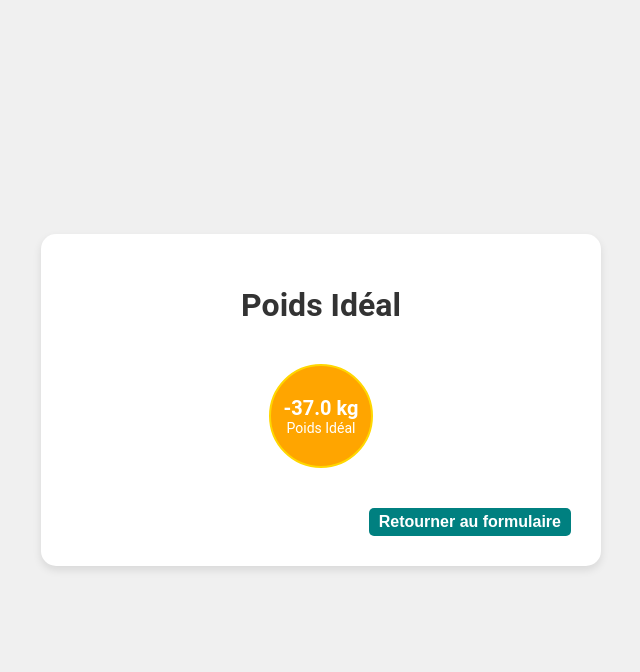
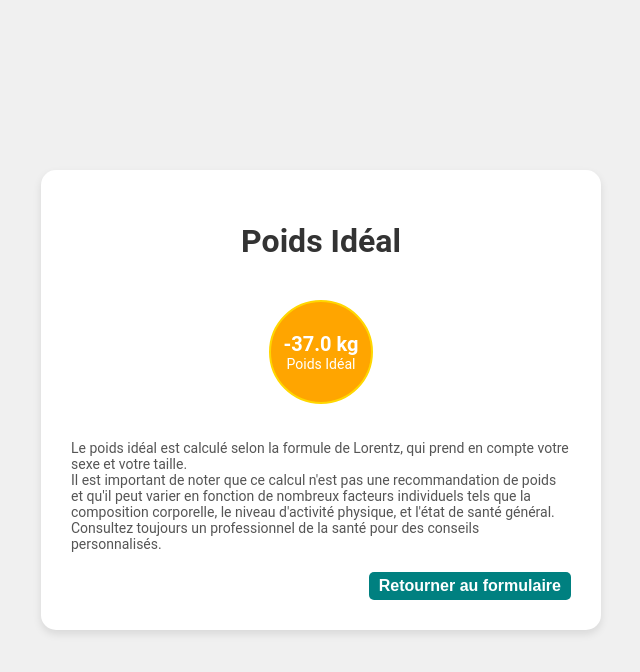
Before and after one commit to KCOACHING02/poidsid-al, a plain HTML site: page index.html in a window 1280 px wide. Both pictures are taken after typing "5", "5" into the empty fields and a click on the button "Calculer le poids idéal". Shown: the whole page, without its empty margins (319-959 px from the left). Drawn offline with Linux system fonts and the light colour scheme.

Commit message:
Update index.html

```diff
--- a/index.html
+++ b/index.html
@@ -135,6 +135,11 @@
             justify-content: flex-end;
             gap: 10px;
         }
+        .explanation {
+            margin-top: 20px;
+            font-size: 14px;
+            color: #555;
+        }
     </style>
 </head>
 <body>
@@ -159,6 +164,7 @@
         <div class="circle-container">
             <div class="circle" id="ideal-weight"><strong></strong><span>Poids Idéal</span></div>
         </div>
+        <div class="explanation" id="explanation-text"></div>
         <div style="display: flex; justify-content: flex-end;">
             <button class="small-button" onclick="returnToForm()">Retourner au formulaire</button>
         </div>
@@ -185,6 +191,14 @@
 
             // Afficher le poids idéal
             document.getElementById('ideal-weight').querySelector('strong').innerText = poidsIdeal.toFixed(1) + ' kg';
+
+            // Afficher le texte explicatif
+            const explanationText = `
+                Le poids idéal est calculé selon la formule de Lorentz, qui prend en compte votre sexe et votre taille.
+                Il est important de noter que ce calcul n'est pas une recommandation de poids et qu'il peut varier en fonction de nombreux facteurs individuels tels que la composition corporelle, le niveau d'activité physique, et l'état de santé général.
+                Consultez toujours un professionnel de la santé pour des conseils personnalisés.
+            `;
+            document.getElementById('explanation-text').innerText = explanationText;
 
             // Masquer le formulaire et afficher le résultat
             document.getElementById('form-container').classList.add('hidden');
```
